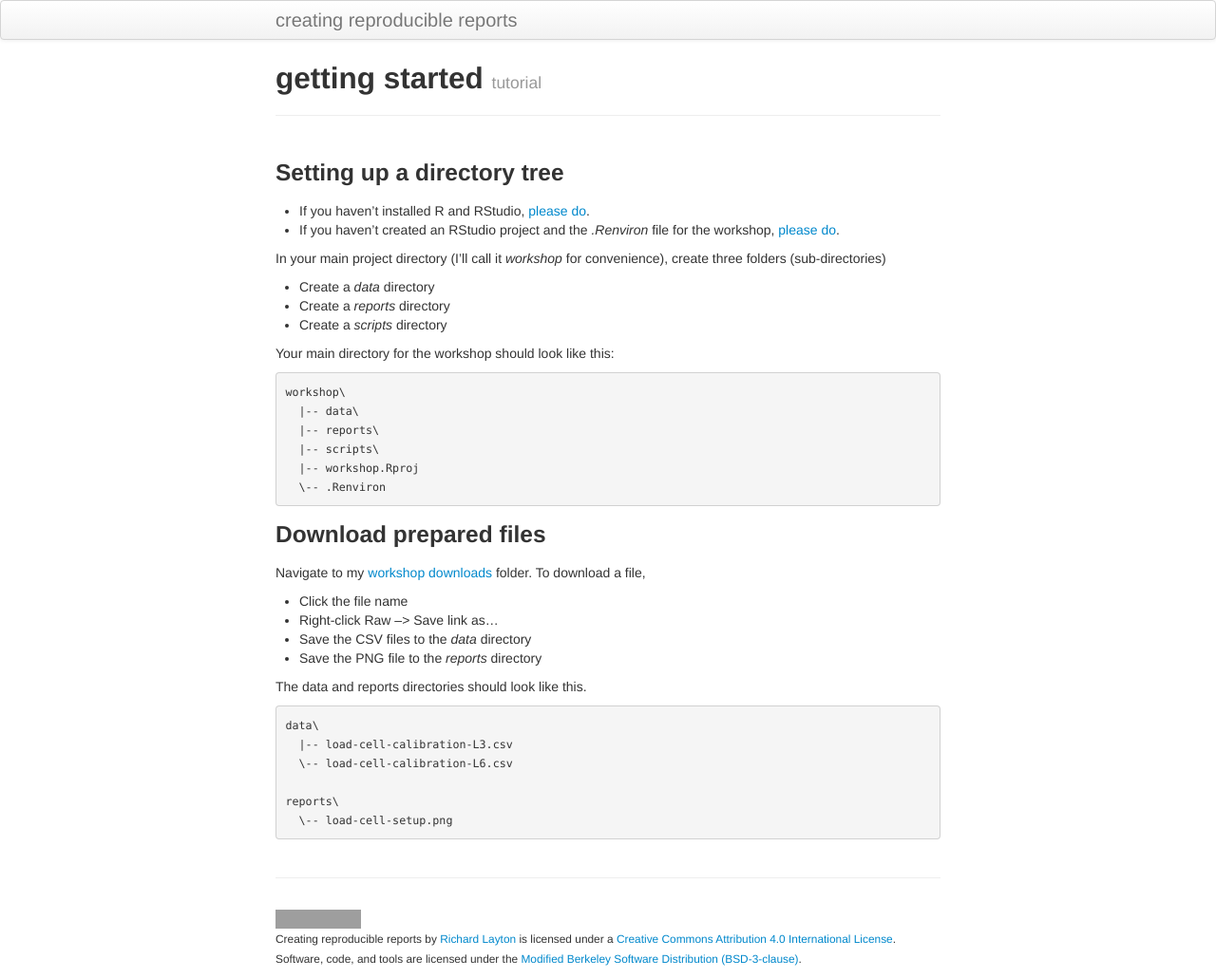
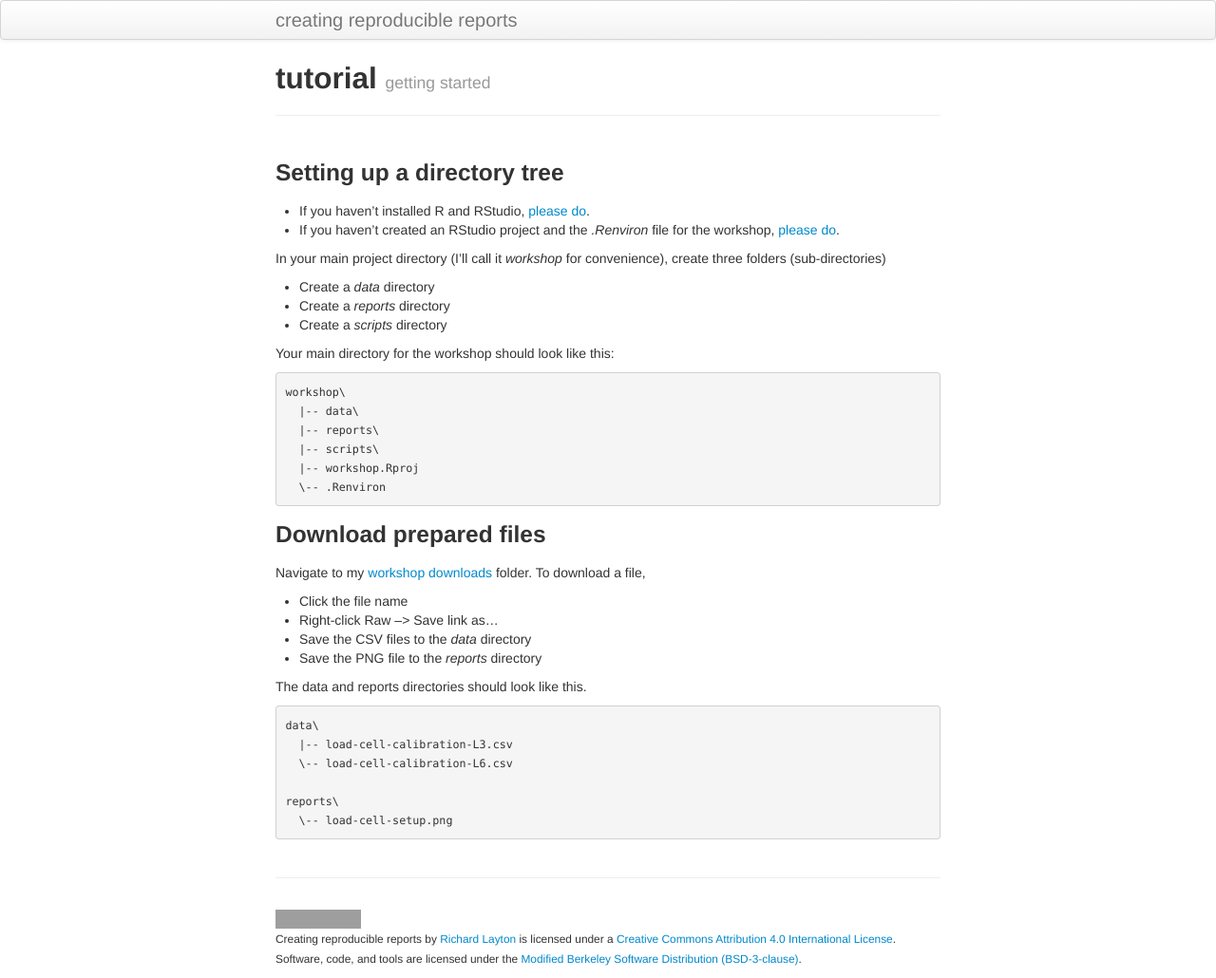
Before and after one commit to DSR-RHIT/creating-reproducible-reports, a Jekyll site: the page built from pages/tutorial.md, in a window 1280 px wide. Shown: the whole page at 95% size. Built offline with Jekyll 4.4.1, drawn with Linux system fonts in a browser that asks for light colours; grey boxes are pictures that could not be loaded.

```diff
--- a/pages/tutorial.md
+++ b/pages/tutorial.md
@@ -1,7 +1,7 @@
 ---
 layout: page
-title:  getting started
-tagline: tutorial
+title:  tutorial
+tagline: getting started
 ---
 
 ### Setting up a directory tree
```
